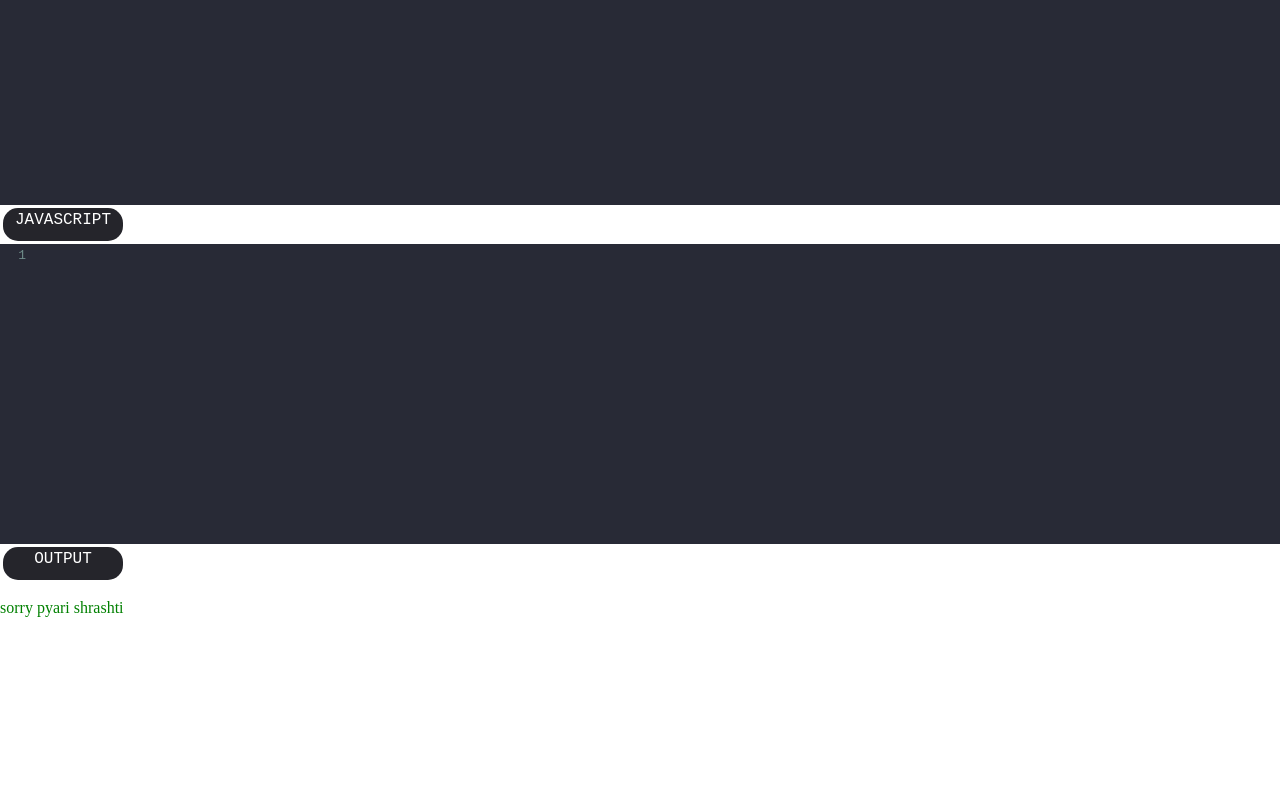
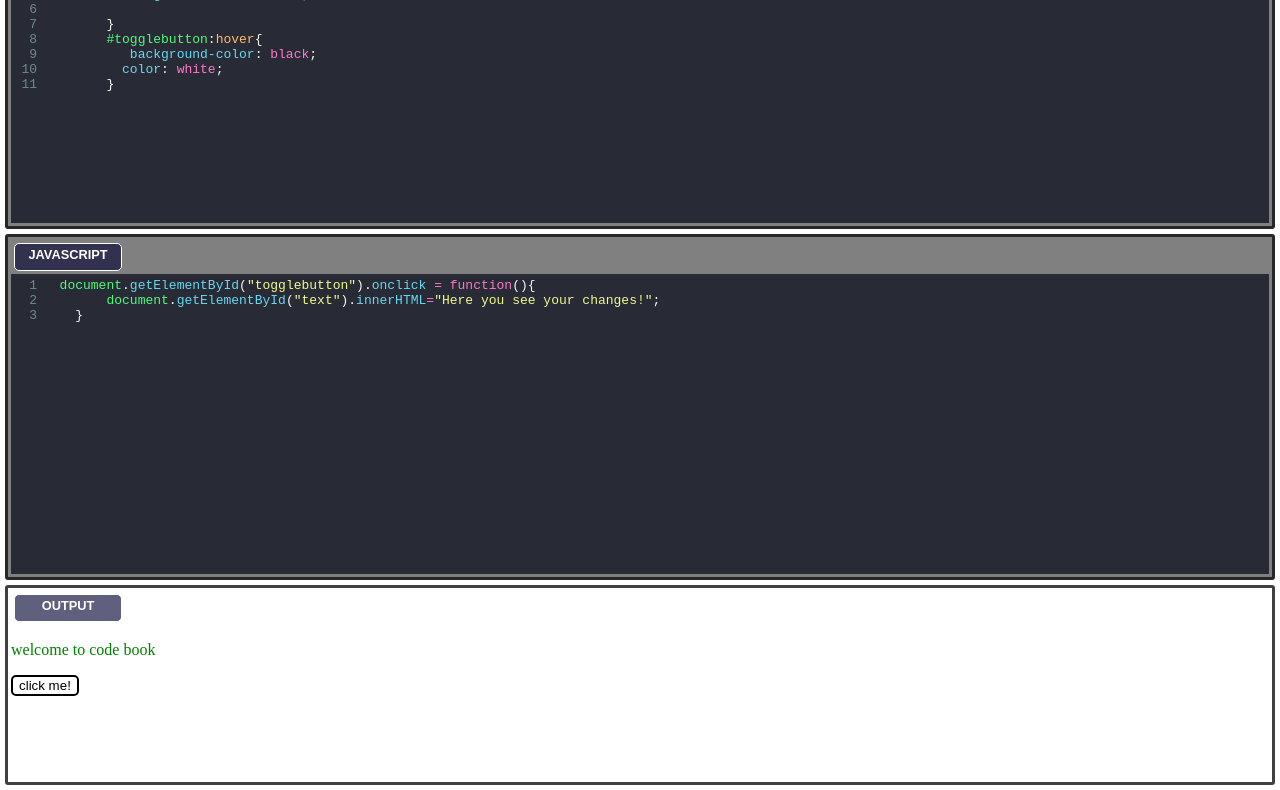
Before and after one commit to cyberiansarthak/codehere, a plain HTML site: page index.html in a window 1280 px wide. Shown: the part 518-1308 px from the top of the page. Before the commit the page ends 1255 px from the top, so only its background shows below. Drawn offline with nearby package versions, Linux system fonts and the light colour scheme.

Commit message:
50% finished

```diff
--- a/index.html
+++ b/index.html
@@ -93,19 +93,37 @@
             color: black;
             border-color: white;
         }
+        .theme1{
+            margin: 5px;
+            padding: 3px;
+            border: 3px solid rgba(17, 17, 17, 0.799);
+            border-radius: 3px;
+            background-color: gray;
+        }
+        .theme2{
+
+            margin: 5px;
+            padding: 3px;
+            border: 3px solid rgba(17, 17, 17, 0.799);
+            border-radius: 3px;
+        }
 
         .font{
 
-            width: 120px;
-            height: 30px;
-            background-color: rgb(37, 37, 43);
-            border-radius: 15px;
+            width: 100px;
+            height: 20px;
+            background-color: rgba(7, 7, 54, 0.641);
+            border-radius: 5px;
+            border: 1px solid;
             margin: 3px;
-            padding-top:3px;
-            font-family: 'Courier New', Courier, monospace;
+             text-align: center;
+            font-family: sans-serif;
             color: white;
-            text-align: center;
-            align-items: center;
+            font-size: 80%;
+
+            font-weight: bold;
+           padding:3px;
+
         }
         .hidden {
             display: none;
@@ -130,7 +148,7 @@
 
 <body>
     <div id="header">
-        <div id="logo">Code Here</div>
+        <div id="logo">Codebook</div>
         <div class="buttongrp">
             <div class="togglebutton " id="html">Html</div>
             <div class="togglebutton" id="css">Css</div>
@@ -139,10 +157,23 @@
         </div>
     </div>
     <div id="bodycontainer">
-        <div class="theme1 "><div class="font">HTML</div><textarea id="htmlPanel" class="panel"><p>sorry pyari shrashti</p></textarea></div>
-      <div class="theme2 "><div class="font">CSS</div>  <textarea id="cssPanel" class="panel hidden"> p{color:green;}</textarea></div>
-      <div class="theme3 "><div class="font">JAVASCRIPT</div > <textarea id="javascriptPanel" class="panel hidden"> </textarea></div>
-      <div class="theme4 "><div class="font">OUTPUT</div> <iframe id="outputPanel" class="panel"></iframe></div>
+        <div class="theme1 "><div class="font">HTML</div><textarea id="htmlPanel" class="panel"><p id ="text">welcome to code book</p>
+            <button id ="togglebutton"> click me!</button></textarea></div>
+      <div class="theme1 "><div class="font">CSS</div>  <textarea id="cssPanel" class="panel hidden"> p{color:green;}
+        #togglebutton{
+          border-radius:5px;
+          border: 2px solid black;
+          background-color: white;
+
+        }
+        #togglebutton:hover{
+           background-color: black;
+          color: white;
+        }</textarea></div>
+      <div class="theme1 "><div class="font">JAVASCRIPT</div > <textarea id="javascriptPanel" class="panel hidden">  document.getElementById("togglebutton").onclick = function(){
+        document.getElementById("text").innerHTML="Here you see your changes!";
+    }</textarea></div>
+      <div class="theme2 "><div class="font">OUTPUT</div> <iframe id="outputPanel" class="panel" height="100%"></iframe></div>
     </div>
 
     <script type="text/javascript">
```
